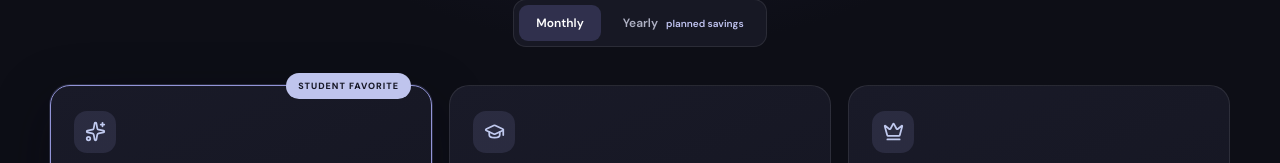
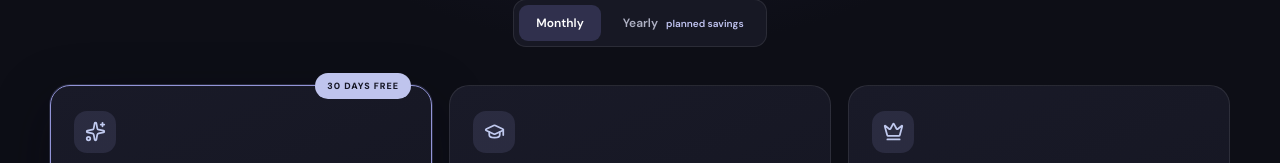
Before and after one commit to engmariamnabil06-bit/RecallDose, a React (Vite) app: page /plans in a window 1280 px wide. Shown: the part 412-575 px from the top of the page. Built offline with nearby package versions, Linux system fonts and the light colour scheme; no server answers; a web font is replaced by a local one.

Commit message:
Polish exam modes and trial membership proposal

```diff
--- a/src/pages/Plans.tsx
+++ b/src/pages/Plans.tsx
@@ -28,7 +28,7 @@ export default function Plans() {
       {plans.map((plan) => {
         const Icon = plan.icon;
         return <article key={plan.id} className={`plans-card ${plan.featured ? "plans-featured" : ""}`}>
-          {plan.featured && <span className="plans-popular">STUDENT FAVORITE</span>}
+          {plan.featured && <span className="plans-popular">30 DAYS FREE</span>}
           <span className="plans-icon"><Icon size={21}/></span>
           <h2>{plan.name}</h2>
           <p className="plans-subtitle">{plan.subtitle}</p>
```
